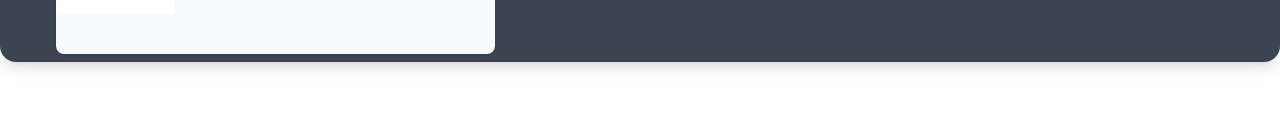
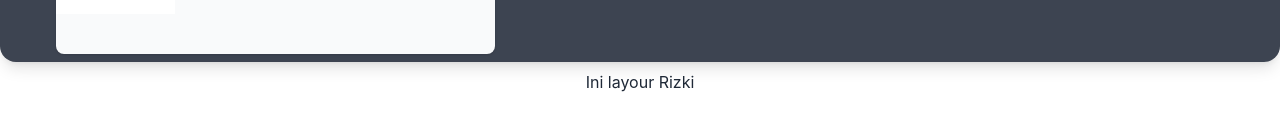
Before and after one commit to lms-20/fe_dashboard_lms, a React (Create React App) app: page / in a window 1280 px wide. Shown: the part 162-300 px from the top of the page. Built offline with nearby package versions, Linux system fonts and the light colour scheme.

Commit message:
nyoba nyoba h3h3h3

```diff
--- a/src/App.jsx
+++ b/src/App.jsx
@@ -5,6 +5,7 @@ function App() {
   return (
     <div className="App">
       <Layout />
+      <h1>Ini layour Rizki</h1>
     </div>
   );
 }
```
